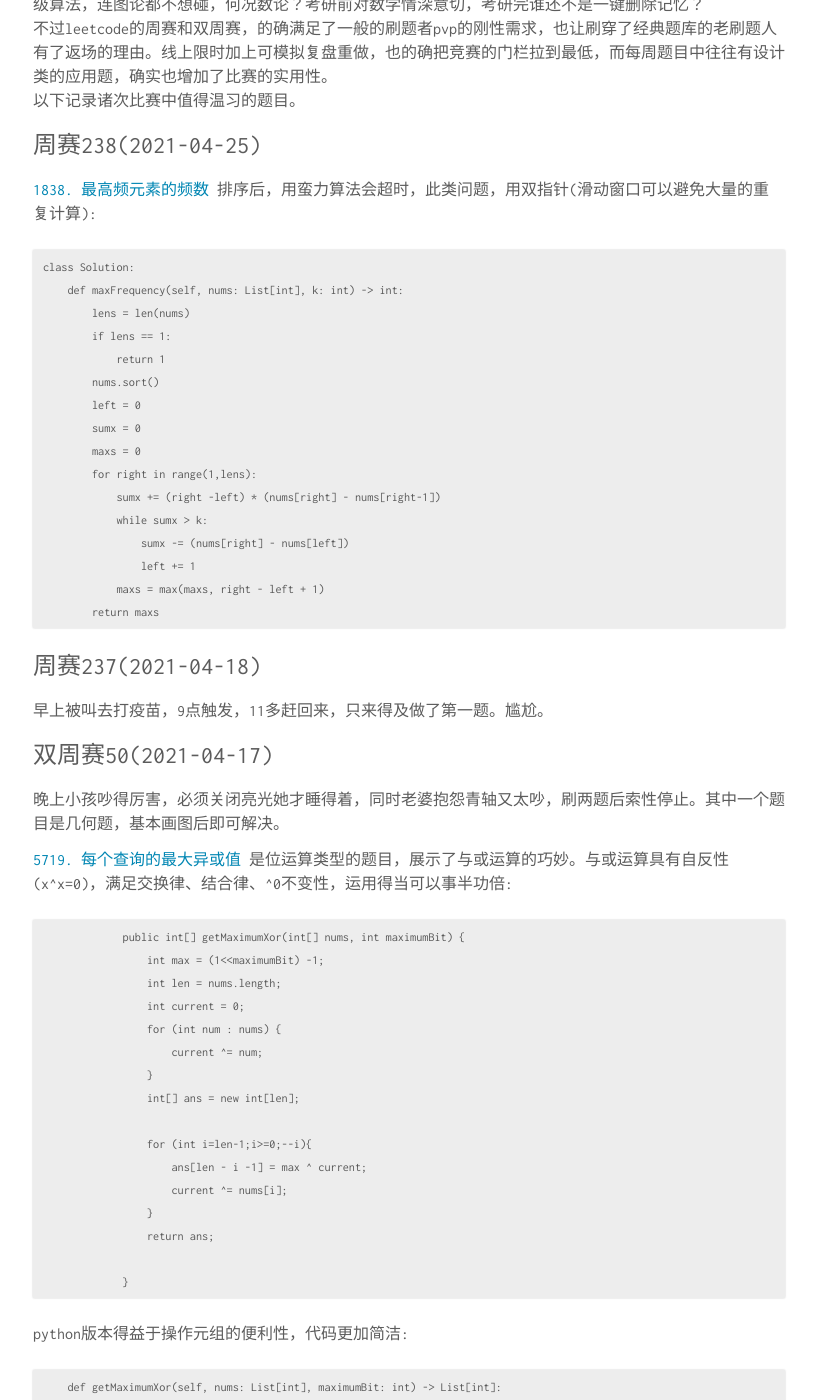
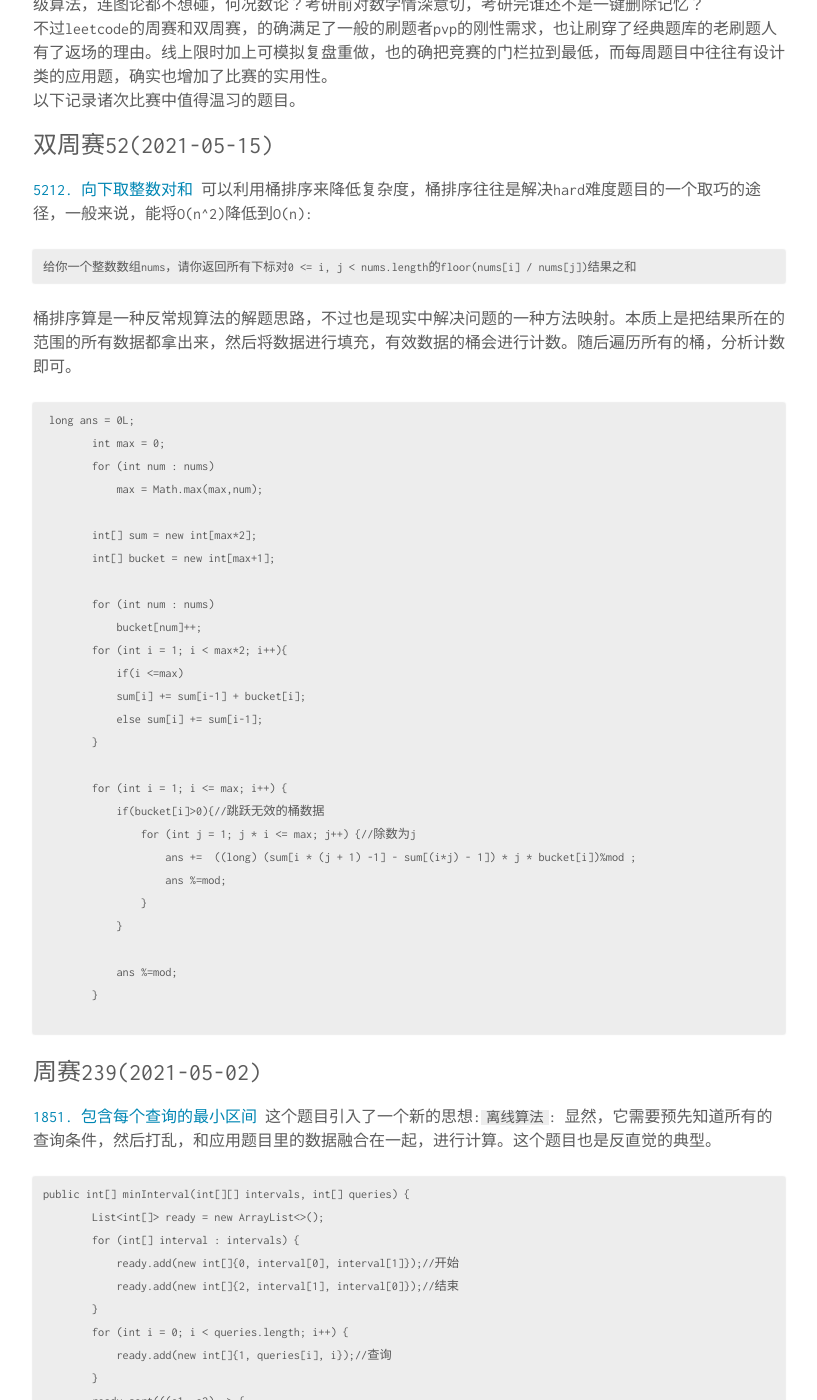
Before and after one commit to rongjoker/rongjoker.github.io, a Jekyll site: the page built from _posts/2021-04-14-algorithem7contest.md, in a window 1280 px wide and 1400 px high, scrolled down 356 px. Shown: the whole window, without its empty margins (231-1048 px from the left). Built offline with Jekyll 4.4.1, drawn with Linux system fonts in a browser that asks for light colours; comment, search, counter and statistics services are not loaded; some of the changed text lies outside the part shown.

Commit message:
反直觉的典型

````diff
--- a/_posts/2021-04-14-algorithem7contest.md
+++ b/_posts/2021-04-14-algorithem7contest.md
@@ -8,6 +8,100 @@ ACMer往往看不上leetcode的竞赛。题目文字描述简短且是中文(狗
 不过leetcode的周赛和双周赛，的确满足了一般的刷题者pvp的刚性需求，也让刷穿了经典题库的老刷题人有了返场的理由。线上限时加上可模拟复盘重做，也的确把竞赛的门栏拉到最低，而每周题目中往往有设计类的应用题，确实也增加了比赛的实用性。<br>
 以下记录诸次比赛中值得温习的题目。
 <br>
+
+
+
+
+
+### 双周赛52(2021-05-15)
+[5212. 向下取整数对和](https://leetcode-cn.com/problems/sum-of-floored-pairs/) 可以利用桶排序来降低复杂度，桶排序往往是解决hard难度题目的一个取巧的途径，一般来说，能将O(n^2)降低到O(n):
+<br>
+```
+给你一个整数数组nums，请你返回所有下标对0 <= i, j < nums.length的floor(nums[i] / nums[j])结果之和
+```
+桶排序算是一种反常规算法的解题思路，不过也是现实中解决问题的一种方法映射。本质上是把结果所在的范围的所有数据都拿出来，然后将数据进行填充，有效数据的桶会进行计数。随后遍历所有的桶，分析计数即可。
+
+
+```
+ long ans = 0L;
+        int max = 0;
+        for (int num : nums)
+            max = Math.max(max,num);
+
+        int[] sum = new int[max*2];
+        int[] bucket = new int[max+1];
+
+        for (int num : nums)
+            bucket[num]++;
+        for (int i = 1; i < max*2; i++){
+            if(i <=max)
+            sum[i] += sum[i-1] + bucket[i];
+            else sum[i] += sum[i-1];
+        }
+
+        for (int i = 1; i <= max; i++) {
+            if(bucket[i]>0){//跳跃无效的桶数据
+                for (int j = 1; j * i <= max; j++) {//除数为j
+                    ans +=  ((long) (sum[i * (j + 1) -1] - sum[(i*j) - 1]) * j * bucket[i])%mod ;
+                    ans %=mod;
+                }
+            }
+
+            ans %=mod;
+        }
+
+```
+
+### 周赛239(2021-05-02)
+[1851. 包含每个查询的最小区间](https://leetcode-cn.com/problems/minimum-interval-to-include-each-query/) 这个题目引入了一个新的思想:`离线算法`:
+显然，它需要预先知道所有的查询条件，然后打乱，和应用题目里的数据融合在一起，进行计算。这个题目也是反直觉的典型。
+
+```
+public int[] minInterval(int[][] intervals, int[] queries) {
+        List<int[]> ready = new ArrayList<>();
+        for (int[] interval : intervals) {
+            ready.add(new int[]{0, interval[0], interval[1]});//开始
+            ready.add(new int[]{2, interval[1], interval[0]});//结束
+        }
+        for (int i = 0; i < queries.length; i++) {
+            ready.add(new int[]{1, queries[i], i});//查询
+        }
+        ready.sort(((o1, o2) -> {
+            if (o1[1] != o2[1]) {
+                return o1[1] - o2[1];
+            } else return o1[0] - o2[0];
+        }));
+
+
+        int len = queries.length;
+        TreeMap<Integer, Integer> map = new TreeMap<>();//维持长度的排序
+        int[] ans = new int[len];
+        int sw;
+
+        for (int[] r : ready) {
+            if (r[0] == 0) {//开始事件
+                sw = r[2] - r[1] + 1;
+                map.put(sw, map.getOrDefault(sw, 0) + 1);//这个宽度有几个区间
+            } else if (r[0] == 2) {//结束事件,删除对应长度
+                sw = r[1] - r[2] + 1;
+                int available = map.get(sw);
+                if (available > 1) {
+                    map.put(sw, available - 1);//这个宽度有几个区间,减去一个
+                } else map.remove(sw);//空了就删除
+
+            } else {//r[0] == 1 查询
+                if (map.isEmpty()) ans[r[2]] = -1;
+                else ans[r[2]] = map.firstKey();
+            }
+        }
+
+        return ans;
+
+    }
+```
+
+对应的`在线算法` 就是线段树。线段树可以动态的根据输入的条件，动态修改数据并动态查询。
+
 
 ### 周赛238(2021-04-25)
 [1838. 最高频元素的频数](https://leetcode-cn.com/problems/frequency-of-the-most-frequent-element/) 排序后，用蛮力算法会超时，此类问题，用双指针(滑动窗口可以避免大量的重复计算):
````
Also changed, not shown: _posts/2021-04-22-algorithem9stupid.md (added, +18 -0 lines).
